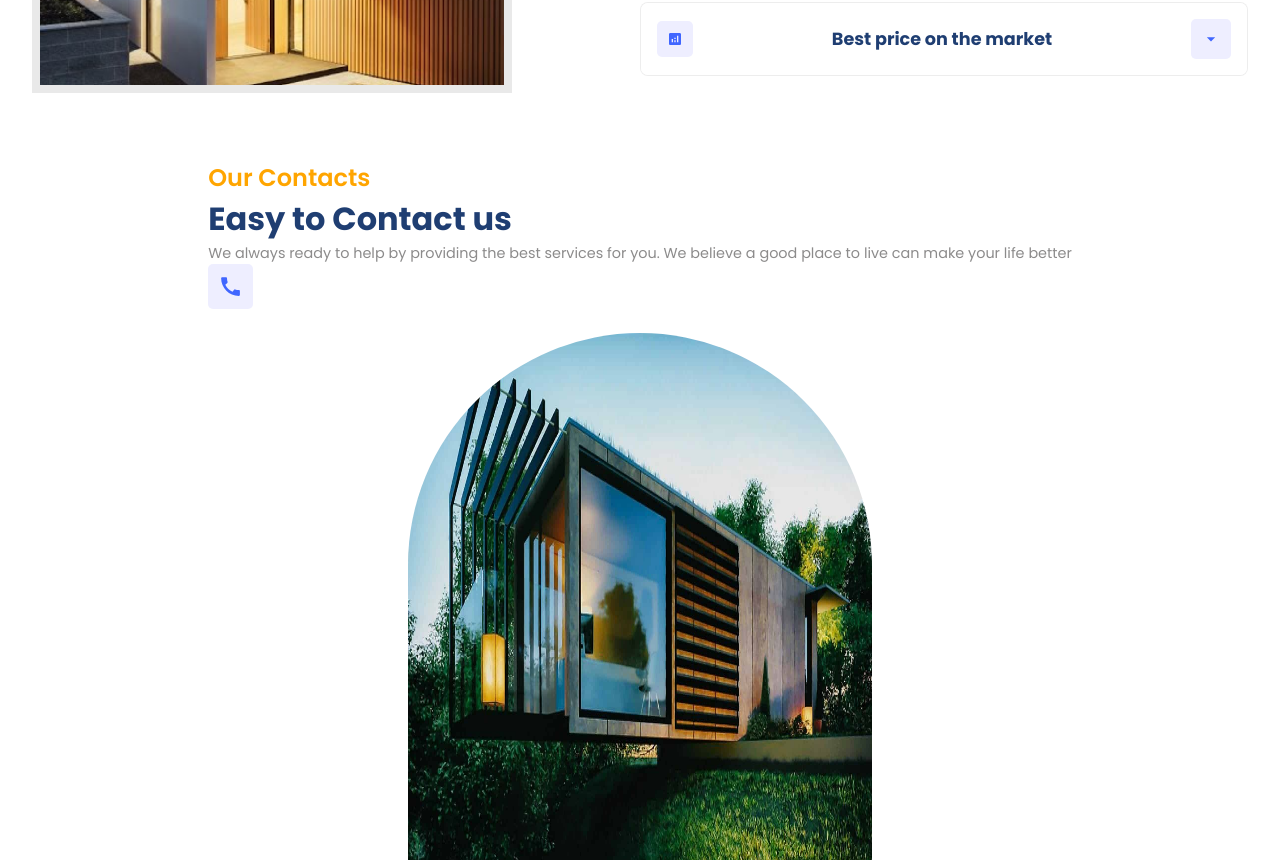
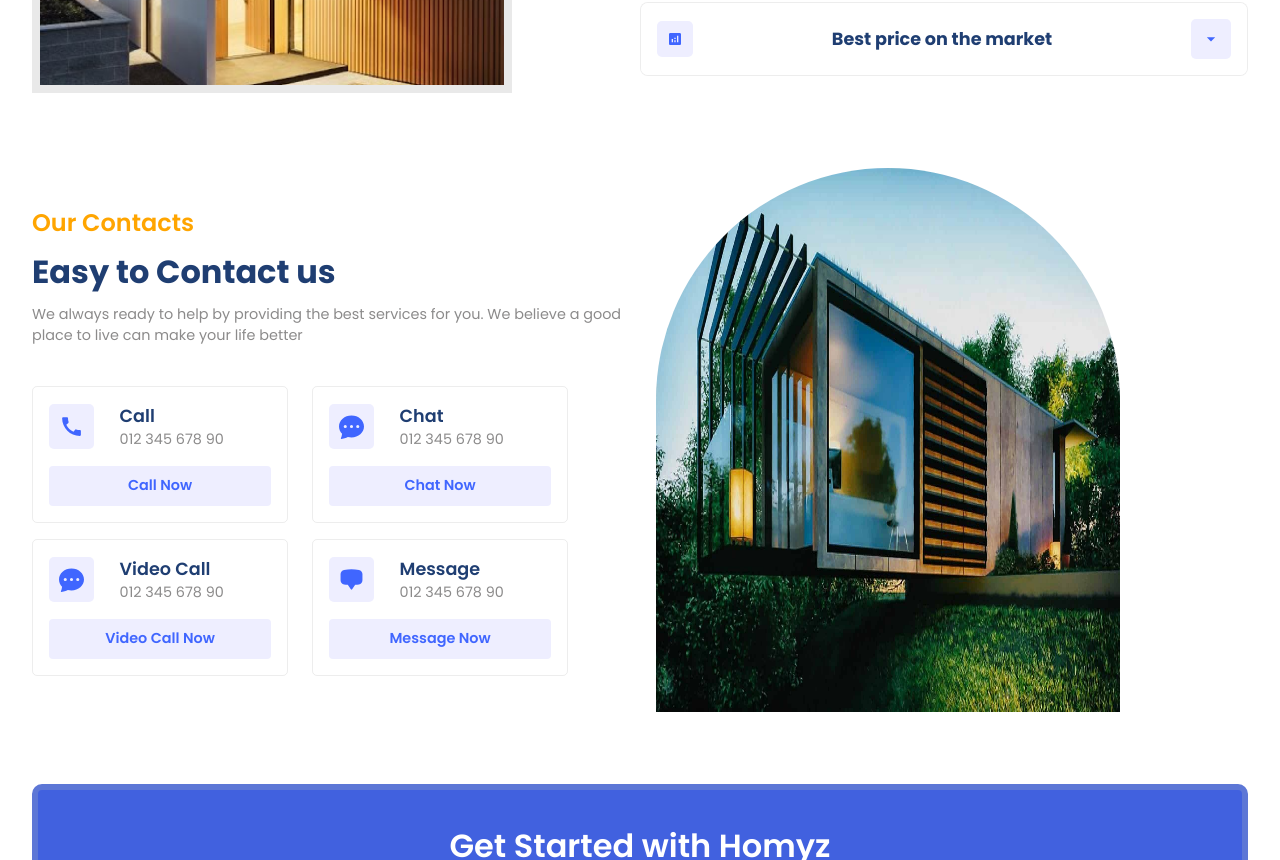
Before and after one commit to ValentineOO/real-estate-app, a React (Vite) app in the folder client/: page / in a window 1280 px wide. Shown: the part 1940-2800 px from the top of the page. Built offline with nearby package versions, Linux system fonts and the light colour scheme; a web font is replaced by a local one.

Commit message:
added GetStarted

```diff
--- a/client/src/App.jsx
+++ b/client/src/App.jsx
@@ -5,6 +5,8 @@ import Companies from "./components/Companies/Companies";
 import Residencies from "./components/Residencies/Residencies";
 import Value from "./components/Value/Value";
 import Contact from "./components/Contact/Contact";
+import GetStarted from "./components/GetStarted/GetStarted";
+import Footer from "./components/Footer/Footer";
 
 function App() {
   return (
@@ -18,7 +20,9 @@ function App() {
       <Companies />
       <Residencies />
       <Value />
-      <Contact/>
+      <Contact />
+      <GetStarted />
+      <Footer />
     </div>
   );
 }
--- a/client/src/components/Contact/Contact.css
+++ b/client/src/components/Contact/Contact.css
@@ -1,15 +1,70 @@
-.c-container{
-    justify-content: space-between;
+.c-container {
+  justify-content: space-between;
 }
 
-.c-container>div{
-    flex: 1;
+.c-container > div {
+  flex: 1;
 }
 
-.c-right{
-    width: 100%;
+.c-right {
+  width: 100%;
 }
 
-.c-left{
-    gap: 0.5rem;
+.c-left {
+  gap: 0.5rem;
 }
+
+.contactModes {
+  margin-top: 2rem;
+  gap: 1rem;
+}
+
+.contactModes .row {
+  gap: 1.5rem;
+}
+
+.mode {
+  width: 16rem;
+  padding: 1rem;
+  border: 0.8px solid rgba(128, 128, 128, 0.143);
+  border-radius: 5px;
+  -webkit-border-radius: 5px;
+  -moz-border-radius: 5px;
+  -ms-border-radius: 5px;
+  -o-border-radius: 5px;
+  gap: 1rem;
+  transition: all 300ms ease-in;
+  -webkit-transition: all 300ms ease-in;
+  -moz-transition: all 300ms ease-in;
+  -ms-transition: all 300ms ease-in;
+  -o-transition: all 300ms ease-in;
+}
+
+.mode .button {
+  width: 100%;
+  background: var(--lightBlue);
+  color: var(--blue);
+  font-size: 0.9rem;
+  font-weight: 600;
+}
+
+.mode > :nth-child(1) {
+  width: 100%;
+  gap: 1.6rem;
+}
+
+.mode .detail .primaryText {
+  font-size: 1.1rem;
+  font-weight: 600;
+}
+
+.mode:hover {
+  scale: 1.1;
+  box-shadow: var(--shadow);
+}
+
+.mode .button:hover {
+  background: var(--blue-gradient);
+  color: white;
+  scale: 0.8;
+}
--- a/client/src/components/Contact/Contact.jsx
+++ b/client/src/components/Contact/Contact.jsx
@@ -1,7 +1,8 @@
 import React from "react";
 import { MdCall } from "react-icons/md";
 import { BsFillChatDotsFill } from "react-icons/bs";
-import { HiChatBubbleBottomCenter } from "react-icons/hi";
+import { HiChatBubbleBottomCenter } from "react-icons/hi2";
+import "./Contact.css";
 
 const Contact = () => {
   return (
@@ -11,18 +12,63 @@ const Contact = () => {
           <span className="orangeText">Our Contacts</span>
           <span className="primaryText">Easy to Contact us</span>
           <span className="secondaryText">
-            {" "}
             We always ready to help by providing the best services for you. We
-            believe a good place to live can make your life better{" "}
+            believe a good place to live can make your life better
           </span>
           <div className="flexColStart contactModes">
-            <div className="flexColStart row">
+            <div className="flexStart row">
               <div className="flexColCenter mode">
                 <div className="flexStart">
                   <div className="flexCenter icon">
                     <MdCall size={25} />
                   </div>
+                  <div className="flexColStart detail">
+                    <span className="primaryText">Call</span>
+                    <span className="secondaryText">012 345 678 90</span>
+                  </div>
                 </div>
+                <div className="flexCenter button">Call Now</div>
+              </div>
+
+              <div className="flexColCenter mode">
+                <div className="flexStart">
+                  <div className="flexCenter icon">
+                    <BsFillChatDotsFill size={25} />
+                  </div>
+                  <div className="flexColStart detail">
+                    <span className="primaryText">Chat</span>
+                    <span className="secondaryText">012 345 678 90</span>
+                  </div>
+                </div>
+                <div className="flexCenter button">Chat Now</div>
+              </div>
+            </div>
+
+            <div className="flexStart row">
+              <div className="flexColCenter mode">
+                <div className="flexStart">
+                  <div className="flexCenter icon">
+                    <BsFillChatDotsFill size={25} />
+                  </div>
+                  <div className="flexColStart detail">
+                    <span className="primaryText">Video Call</span>
+                    <span className="secondaryText">012 345 678 90</span>
+                  </div>
+                </div>
+                <div className="flexCenter button">Video Call Now</div>
+              </div>
+
+              <div className="flexColCenter mode">
+                <div className="flexStart">
+                  <div className="flexCenter icon">
+                    <HiChatBubbleBottomCenter size={25} />
+                  </div>
+                  <div className="flexColStart detail">
+                    <span className="primaryText">Message</span>
+                    <span className="secondaryText">012 345 678 90</span>
+                  </div>
+                </div>
+                <div className="flexCenter button">Message Now</div>
               </div>
             </div>
           </div>
--- /dev/null
+++ b/client/src/components/Footer/Footer.jsx
@@ -0,0 +1,7 @@
+import React from "react";
+import "./Footer.css";
+const Footer = () => {
+  return <div>dododo</div>;
+};
+
+export default Footer;
--- /dev/null
+++ b/client/src/components/GetStarted/GetStarted.css
@@ -0,0 +1,32 @@
+.inner-container {
+  gap: 1.5rem;
+  background: #4161df;
+  padding: 2rem;
+  border-radius: 10px;
+  -webkit-border-radius: 10px;
+  -moz-border-radius: 10px;
+  -ms-border-radius: 10px;
+  -o-border-radius: 10px;
+  border: 6px solid #5d77d6;
+  text-align: center;
+}
+
+.inner-container .primaryText {
+  color: white;
+  font-weight: 600;
+}
+
+.inner-container .secondaryText {
+  color: rgba(255, 255, 255, 0.587);
+}
+
+.inner-container .button {
+  background: #5a73d7;
+  border: 2px solid white;
+  box-shadow: var(--shadow);
+  border-radius: 10px;
+  -webkit-border-radius: 10px;
+  -moz-border-radius: 10px;
+  -ms-border-radius: 10px;
+  -o-border-radius: 10px;
+}
--- /dev/null
+++ b/client/src/components/GetStarted/GetStarted.jsx
@@ -0,0 +1,23 @@
+import React from "react";
+import "./GetStarted.css";
+const GetStarted = () => {
+  return (
+    <section className="g-wrapper">
+      <div className="paddings innerWidth g-container">
+        <div className="flexColCenter inner-container">
+          <span className="primaryText">Get Started with Homyz</span>
+          <span className="secondaryText">
+            Subscribe and find super attractive price quotes from us.
+            <br />
+            find your residence soon
+          </span>
+          <button className="button">
+            <a href="mailto:varlomxg@gmail.com">Get Started</a>
+          </button>
+        </div>
+      </div>
+    </section>
+  );
+};
+
+export default GetStarted;
```
Also changed, not shown: client/src/components/Footer/Footer.css (added).
